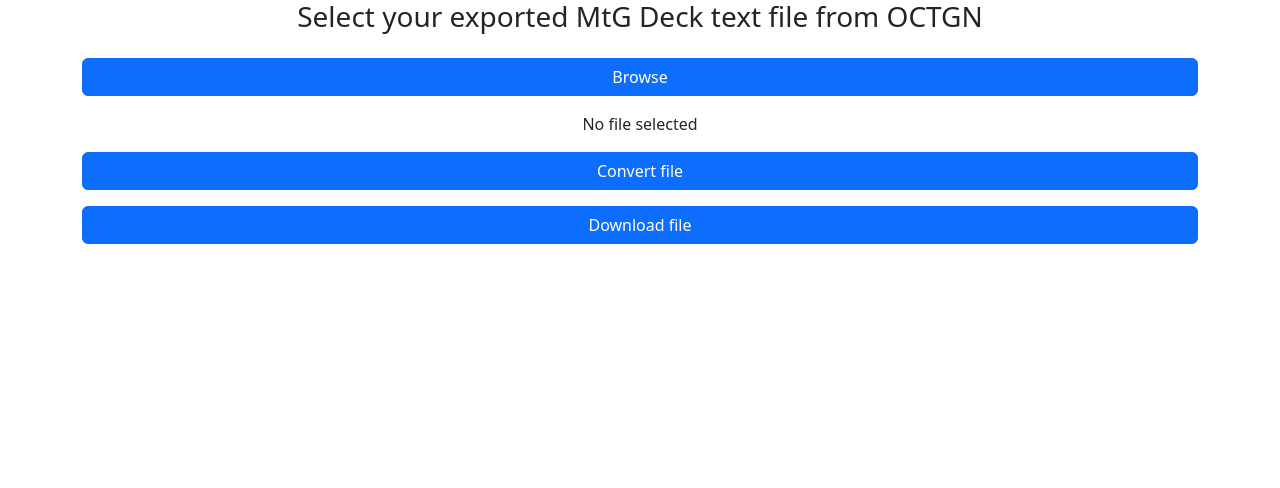
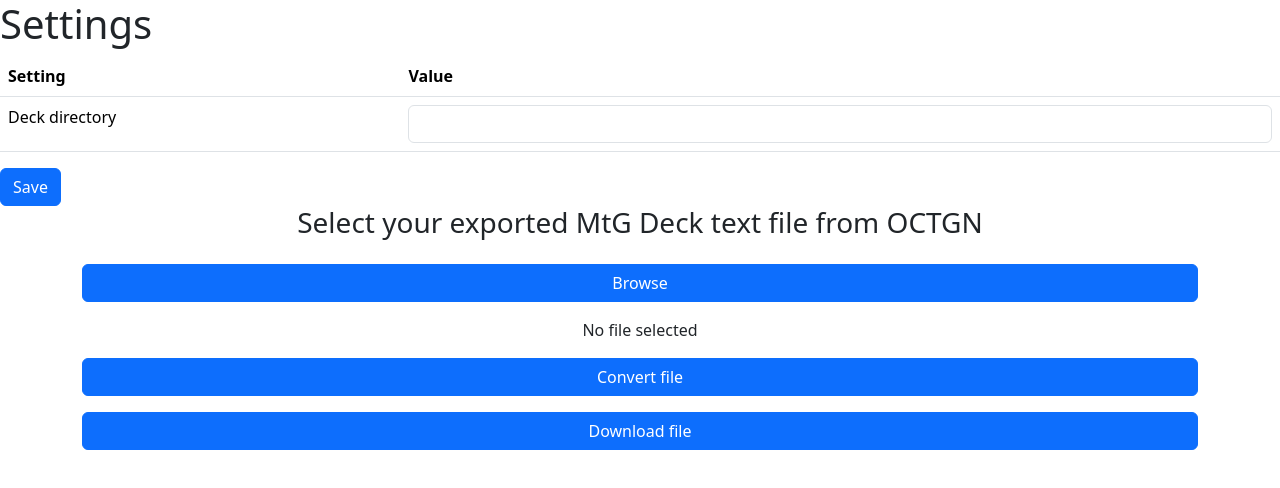
Before and after one commit to PencilNoseCode/OCTGN-MtG-Deck-Converter, a React (Create React App) app: page / in a window 1280 px wide. Shown: the top 488 px of the page. Built offline with nearby package versions, Linux system fonts and the light colour scheme.

Commit message:
created setting component

```diff
--- a/src/App.tsx
+++ b/src/App.tsx
@@ -4,10 +4,12 @@
 import { DeckView } from './components/deck-view';
 import { FileConverter } from './components/file-converter';
 import { QuickBuilder } from './components/quick-builder';
+import { Settings } from './components/settings';
 
 function App() {
     return (
         <>
+            <Settings />
             <DeckView />
             <DeckBuilder />
             <CardSearch />
--- /dev/null
+++ b/src/components/settings.tsx
@@ -0,0 +1,78 @@
+import Button from 'react-bootstrap/Button';
+import Form from 'react-bootstrap/Form';
+import Table from 'react-bootstrap/Table';
+
+export function Settings() {
+    const DECK_DIRECTORY_KEY = 'DECK_DIRECTORY_KEY';
+    const deckDirectory = localStorage.getItem(DECK_DIRECTORY_KEY) || '';
+
+    /*
+    const handleBrowse = () => {
+        const fileInput = document.createElement('input');
+        fileInput.id = 'deck-directory-browse';
+        fileInput.name = 'deck-directory-browse';
+        fileInput.type = 'file';
+        // @ts-ignore
+        fileInput.directory = 'directory';
+        fileInput.webkitdirectory = true;
+        fileInput.accept = '.txt';
+        fileInput.addEventListener('change', (e) => handleBrowseDeckDirectory(e));
+        fileInput.click();
+    };
+    const handleBrowseDeckDirectory = (event: Event) => {
+        var inputElement = event?.target as HTMLInputElement;
+        const deckDirectoryInput = document.getElementById('deck-directory') as HTMLInputElement;
+        if (inputElement.files){
+            deckDirectoryInput.value = inputElement.files[0].name;
+        }
+    };
+    */
+
+    const handleSave = () => {
+        const deckDirectoryInput = document.getElementById(
+            'deck-directory'
+        ) as HTMLInputElement;
+        const deckDirectory = deckDirectoryInput
+            ? deckDirectoryInput.value
+            : undefined;
+        if (!deckDirectory) {
+            alert("Please enter a value for the 'Deck directory' and save.");
+            return;
+        }
+        localStorage.setItem(DECK_DIRECTORY_KEY, deckDirectory);
+    };
+
+    return (
+        <>
+            <Form>
+                <h1>Settings</h1>
+                <Table>
+                    <thead>
+                        <tr>
+                            <th>Setting</th>
+                            <th>Value</th>
+                        </tr>
+                    </thead>
+                    <tbody>
+                        <tr>
+                            <td>Deck directory</td>
+                            {/* <td><Button
+                                    type="button"
+                                    onClick={handleBrowse}>Browse</Button></td> */}
+                            <td>
+                                <Form.Control
+                                    id="deck-directory"
+                                    type="text"
+                                    defaultValue={deckDirectory}
+                                />
+                            </td>
+                        </tr>
+                    </tbody>
+                </Table>
+                <Button onClick={handleSave} type="button">
+                    Save
+                </Button>
+            </Form>
+        </>
+    );
+}
```
